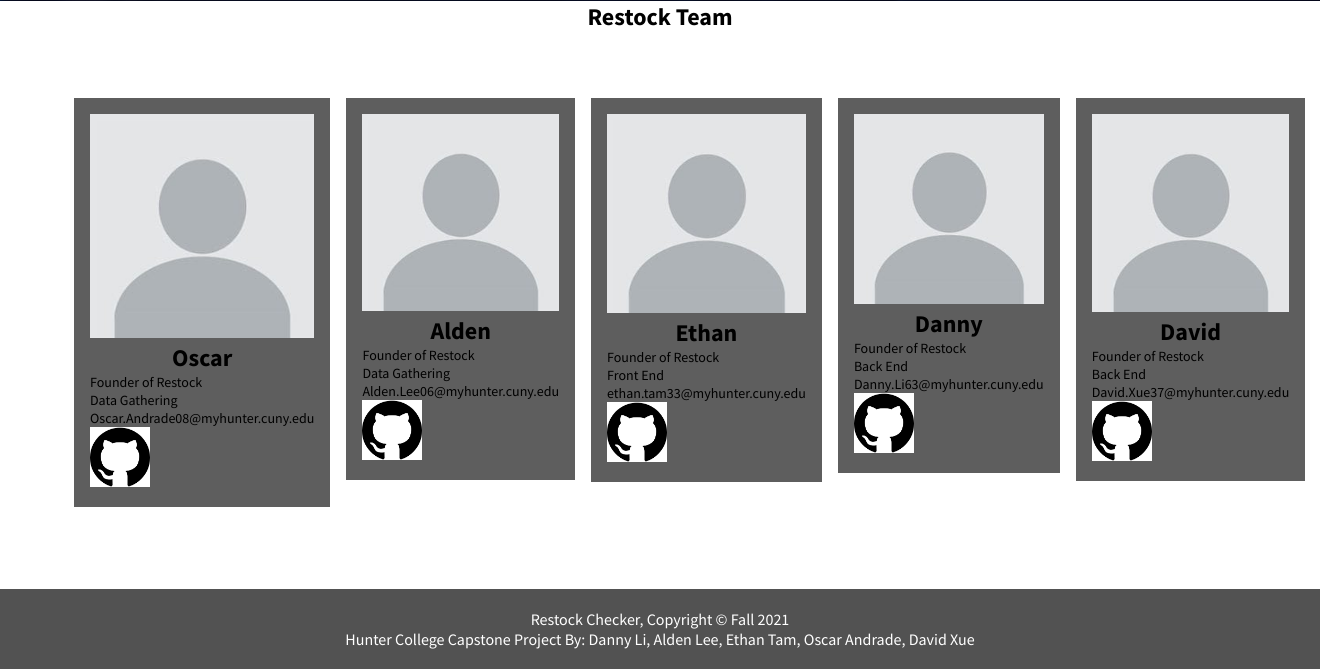
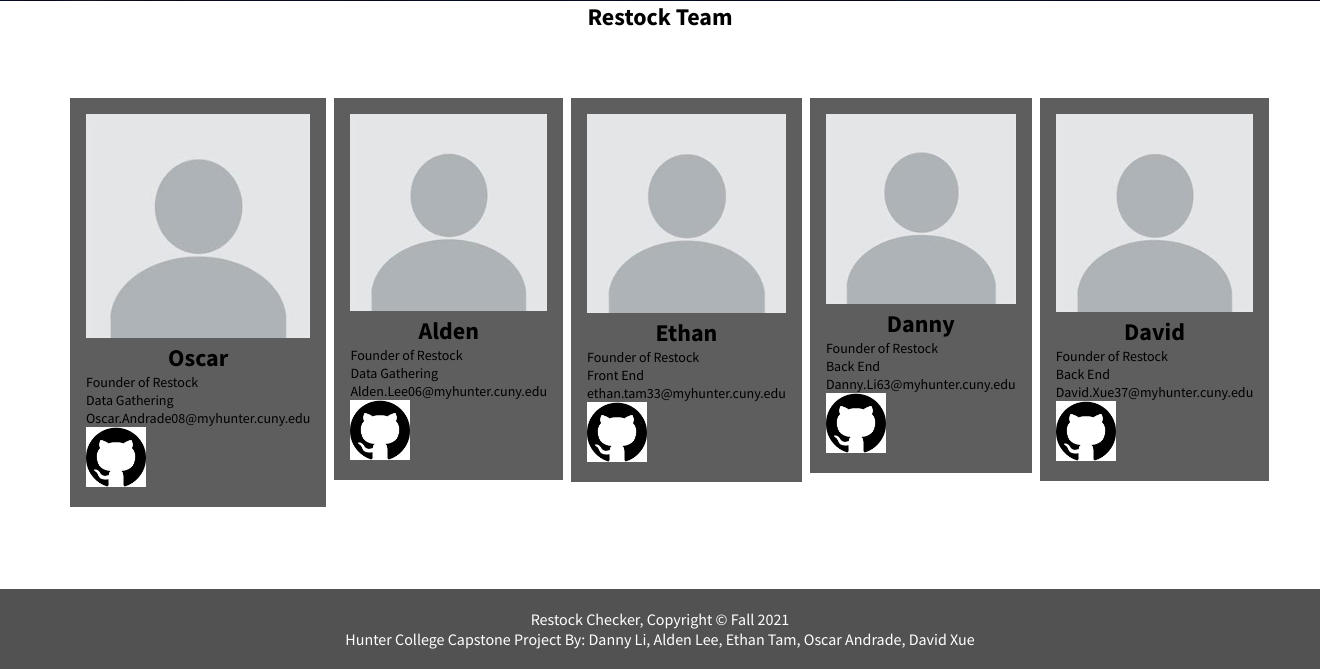
Before and after one commit to offetam/restock_checker, a Django app: page /about/ in a window 1320 px wide. Shown: the part 799-1468 px from the top of the page. Run offline with Django 3.2, Linux system fonts and the light colour scheme.

Commit message:
Update about_style.css

```diff
--- a/static/css/about_style.css
+++ b/static/css/about_style.css
@@ -116,9 +116,9 @@ nav ul li ul li a:hover {
 
 .column {
   float: left;
-  width: 50%;
+  width: 100%;
   margin-bottom: 16px;
-  padding: 0 8px;
+  padding: 0 4px;
 }
 
 .card {
```
